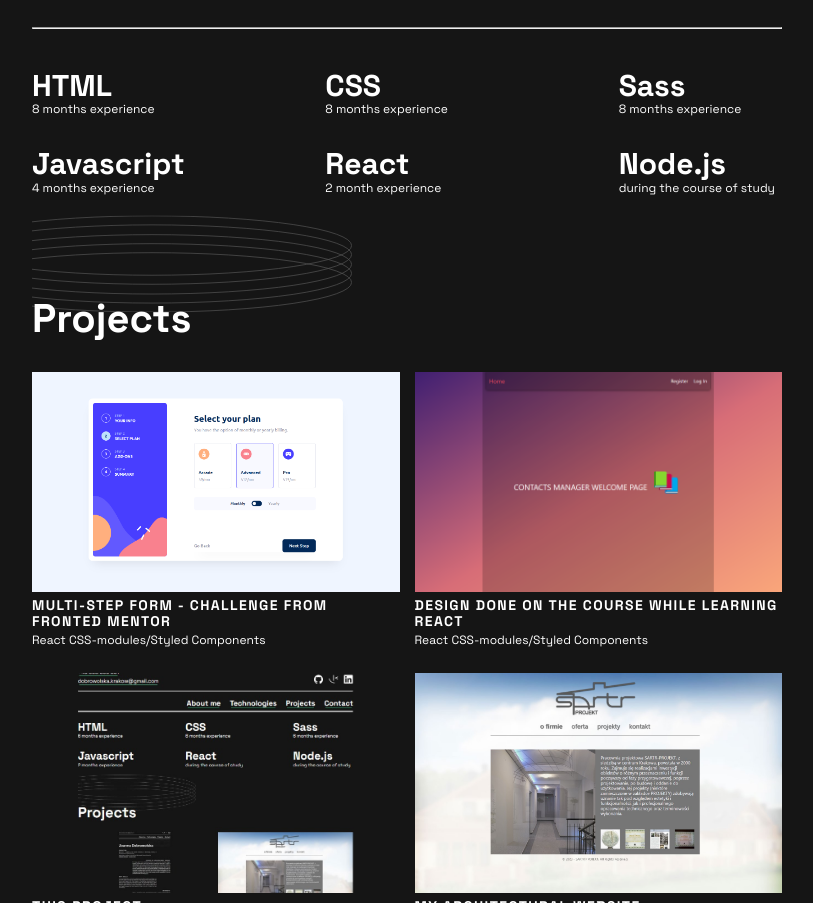
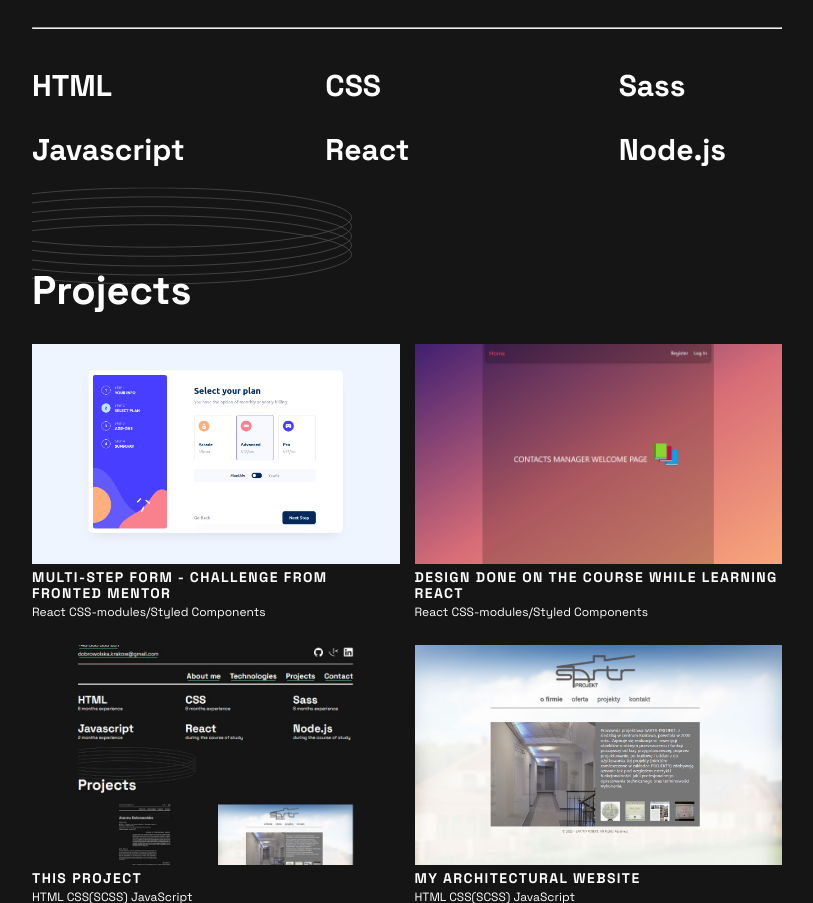
Before and after one commit to Astrix1234/My-CV-with-portfolio, a website: page index.html in a window 1280 px wide. Shown: the part 1031-1934 px from the top of the page, without its empty margins (233-1046 px from the left). Drawn offline with nearby package versions, Linux system fonts and the light colour scheme.

Commit message:
corrections of technologies descriptions

```diff
--- a/index.html
+++ b/index.html
@@ -152,27 +152,21 @@
       <ul class="technologies__list">
         <li class="technologies__item">
           <p class="technologies__kind">HTML</p>
-          <p class="technologies__experience">8 months experience</p>
         </li>
         <li>
           <p class="technologies__kind">CSS</p>
-          <p class="technologies__experience">8 months experience</p>
         </li>
         <li>
           <p class="technologies__kind">Sass</p>
-          <p class="technologies__experience">8 months experience</p>
         </li>
         <li>
           <p class="technologies__kind">Javascript</p>
-          <p class="technologies__experience">4 months experience</p>
         </li>
         <li>
           <p class="technologies__kind">React</p>
-          <p class="technologies__experience">2 month experience</p>
         </li>
         <li>
           <p class="technologies__kind">Node.js</p>
-          <p class="technologies__experience">during the course of study</p>
         </li>
       </ul>
     </div>
```
